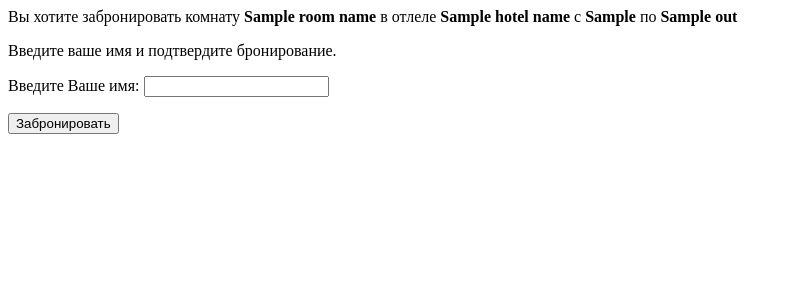
After one commit to DarkOne/Hotels, a Django app: template mysite/templates/booking_1.html in a window 1280 px wide. The commit adds this page. Shown: the top 300 px of the page, without its empty margins (0-793 px from the left). Run offline with Django 3.2, Linux system fonts and the light colour scheme; the template is opened without the code that fills it: most values are stand-ins (such as "Sample title", 1, 10 or a date in 2020); parts of the project's set-up code (start-up, migrations or seed data) failed here and were passed over.

Commit message:
Добавлен букинк с записью в базу

```diff
--- /dev/null
+++ b/mysite/templates/booking_1.html
@@ -0,0 +1,12 @@
+<p>Вы хотите забронировать комнату <strong>{{ room_name }}</strong> в отлеле <strong>{{ hotel_name }}</strong>
+c <strong>{{ in }}</strong> по <strong>{{ out }}</strong></p>
+<p>Введите ваше имя и подтвердите бронирование.</p>
+<form action="/booking/2" method="post">
+    {% csrf_token %}
+    Введите Ваше имя:
+    <input type="text" name = "name">
+    <input type="hidden" value= {{ room_id }} name = "room_id">
+    <input value= {{ in }} type="hidden" name = "in">
+    <input value= {{ out }} type="hidden" name = "out">
+    <p><input type="submit" value="Забронировать"></p>
+</form>
--- a/mysite/urls.py
+++ b/mysite/urls.py
@@ -20,4 +20,5 @@ urlpatterns = patterns('',
     (r'^search_form/$', views.search_form),
     (r'^search/$', views.search),
     (r'^booking/1$', views.booking_1),
+    (r'^booking/2$', views.booking_2),
 )
```
Also changed, not shown: mysite/hotels/views.py (+27 -3 lines), mysite/templates/search_results.html (+5 -3 lines).
